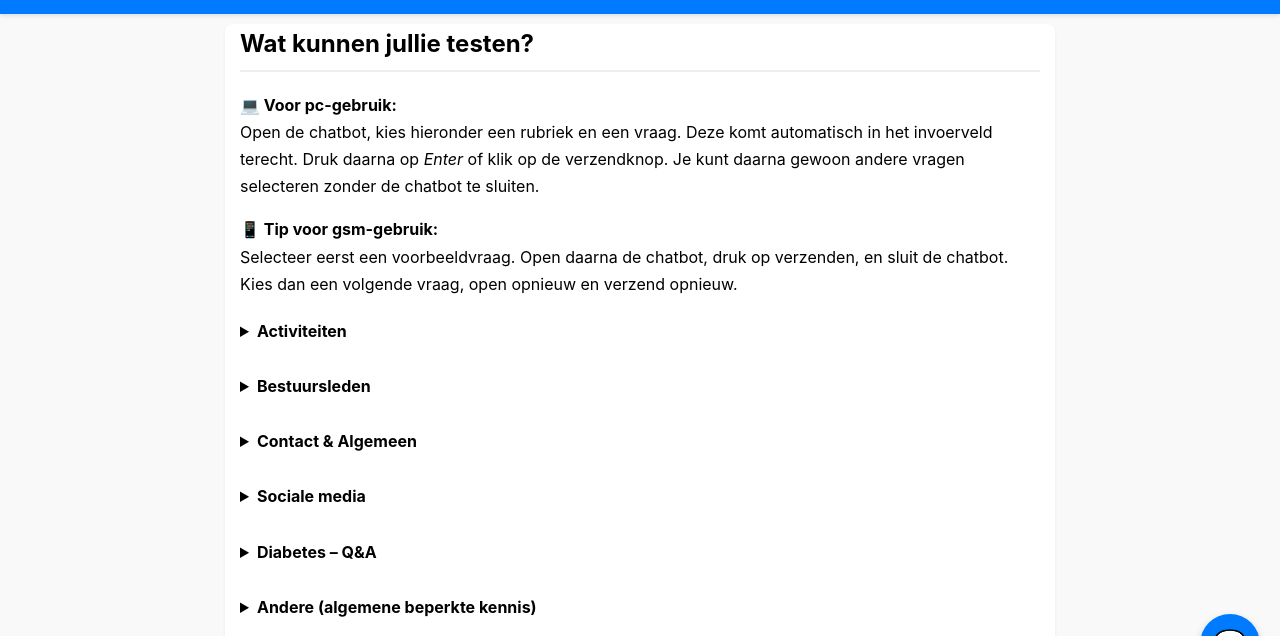
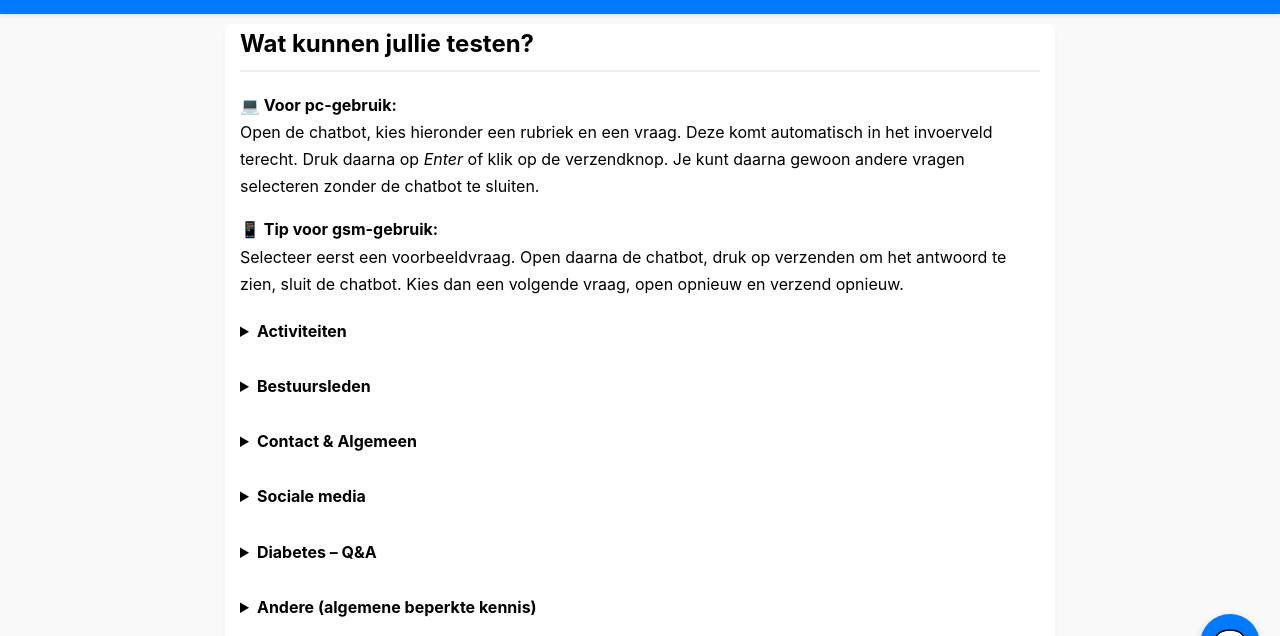
Before and after one commit to Fredje4711/chatbot-diabetes, a website: page index.html in a window 1280 px wide. Shown: the part 106-742 px from the top of the page. Drawn offline with Linux system fonts and the light colour scheme.

Commit message:
Update index.html

```diff
--- a/index.html
+++ b/index.html
@@ -133,7 +133,7 @@ details summary {
 Open de chatbot, kies hieronder een rubriek en een vraag. Deze komt automatisch in het invoerveld terecht. Druk daarna op <em>Enter</em> of klik op de verzendknop. Je kunt daarna gewoon andere vragen selecteren zonder de chatbot te sluiten.</p>
 
 <p><strong>📱 Tip voor gsm-gebruik:</strong><br>
-Selecteer eerst een voorbeeldvraag. Open daarna de chatbot, druk op verzenden, en sluit de chatbot. Kies dan een volgende vraag, open opnieuw en verzend opnieuw.</p>
+Selecteer eerst een voorbeeldvraag. Open daarna de chatbot, druk op verzenden om het antwoord te zien, sluit de chatbot. Kies dan een volgende vraag, open opnieuw en verzend opnieuw.</p>
 
 
       <details>
```
